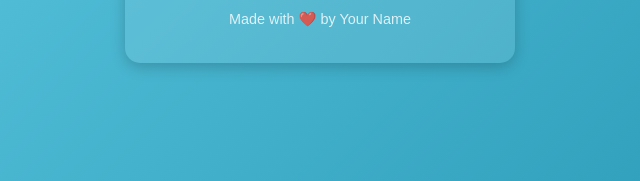
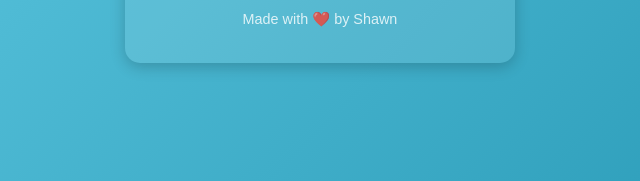
Before and after one commit to htusername/htusername.github.io, a plain HTML site: page sounds/index.html in a window 1280 px wide. Shown: the part 483-664 px from the top of the page, 320-960 px from the left. Drawn offline with Linux system fonts and the light colour scheme.

Commit message:
Update index.html

```diff
--- a/sounds/index.html
+++ b/sounds/index.html
@@ -60,7 +60,7 @@
             <source src="burp.mp3" type="audio/mpeg">
             Your browser does not support the audio element.
         </audio>
-        <p>Made with ❤️ by Your Name</p>
+        <p>Made with ❤️ by Shawn</p>
     </div>
 </body>
 </html>
```
